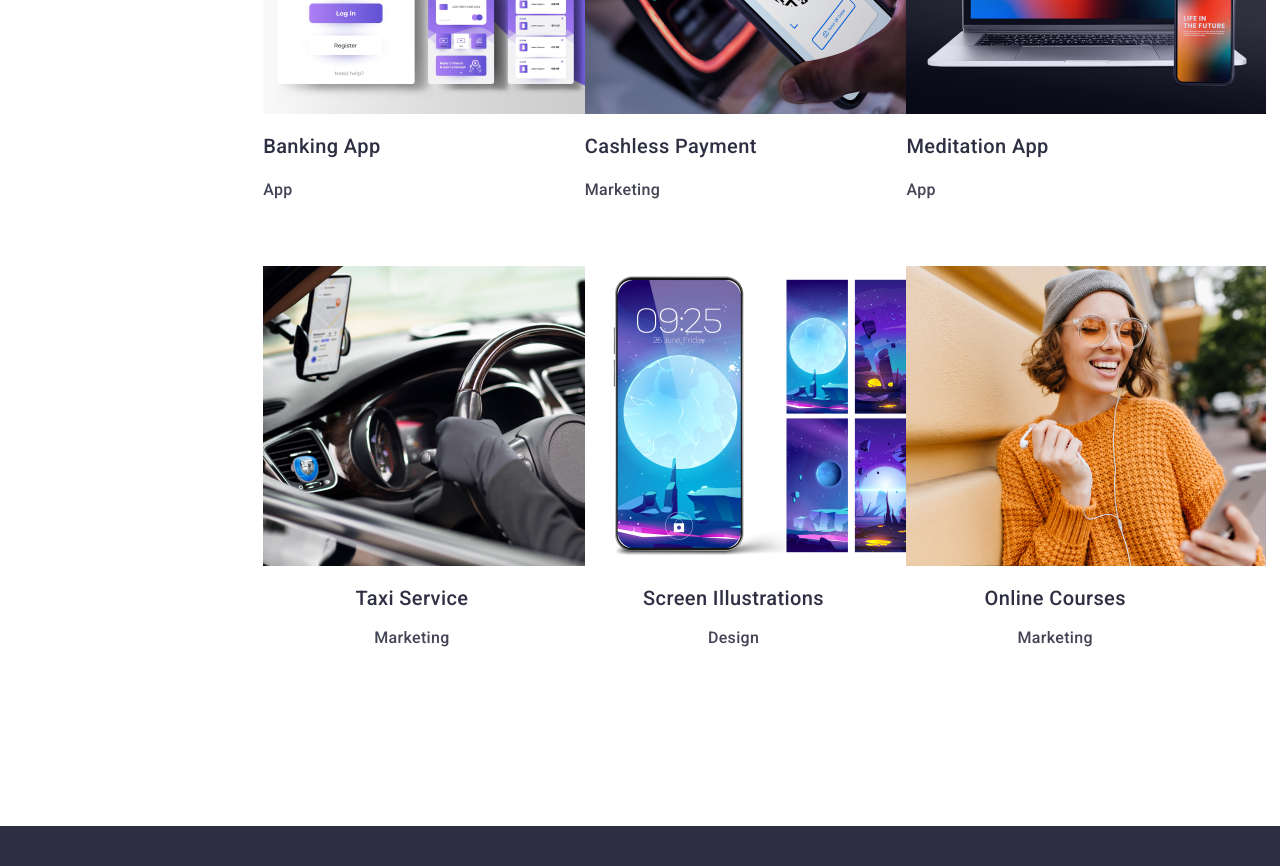
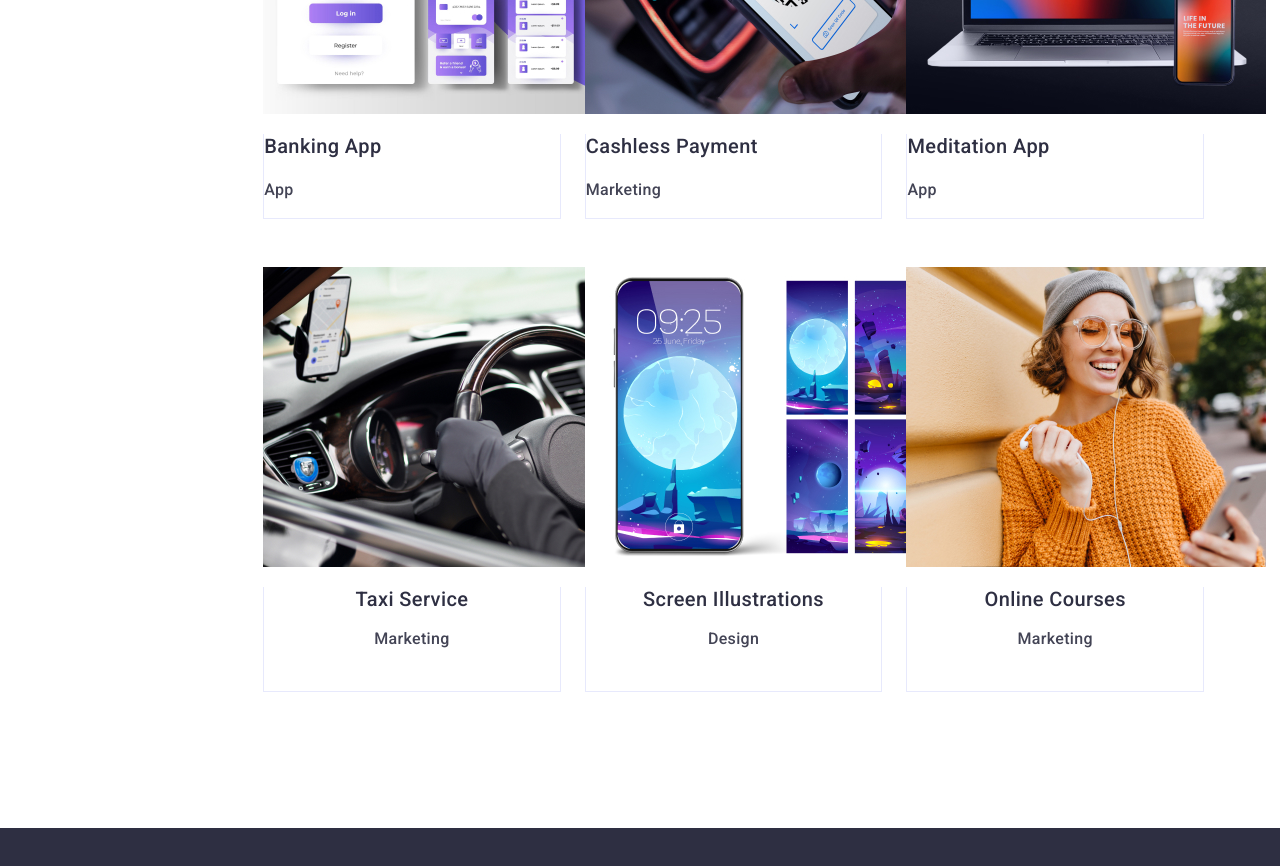
Before and after one commit to ArsenTolkov1305/go-it-murcup-03-3, a plain HTML site: page index.html in a window 1280 px wide. Shown: the part 2840-3706 px from the top of the page. Drawn offline with nearby package versions, Linux system fonts and the light colour scheme.

Commit message:
Update styles.css

```diff
--- a/css/styles.css
+++ b/css/styles.css
@@ -364,3 +364,8 @@ img {
     padding-top: 120px;
     padding-bottom: 120px;
 }
+.appscontainer {
+    padding: 32px, 16px;
+    border: 1px solid #e7e9fc;
+    border-top: none;
+}
```
